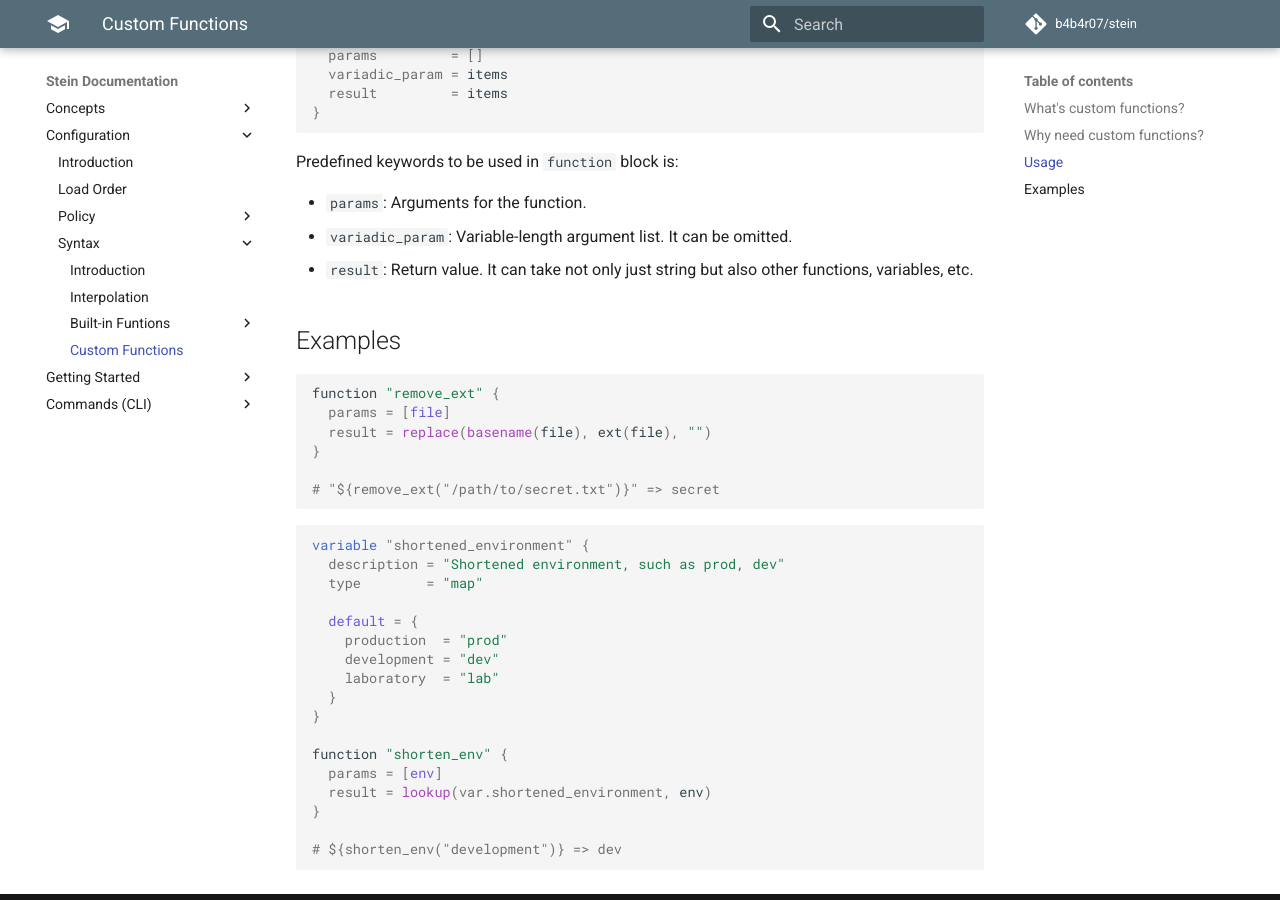
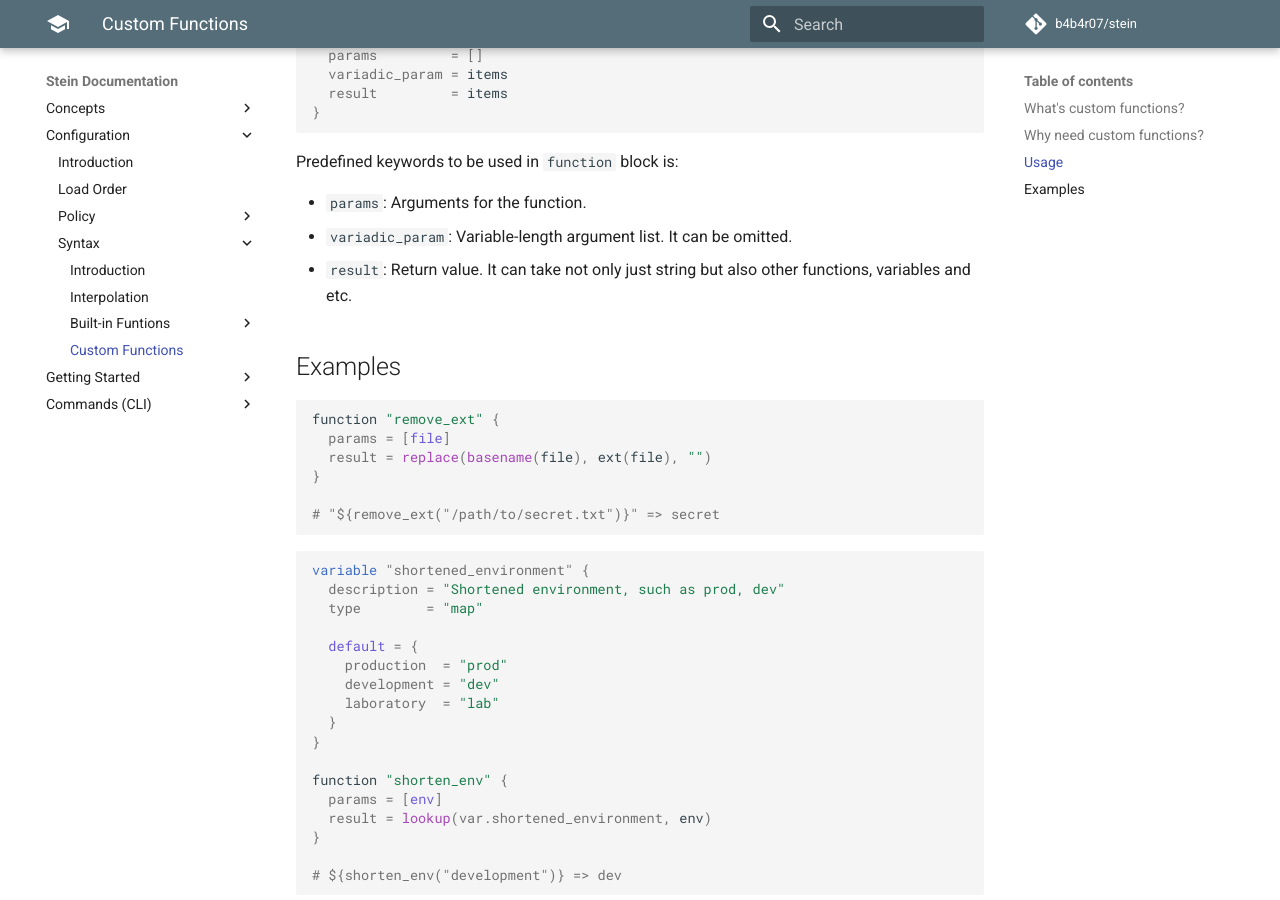
Before and after one commit to babarot/stein, an MkDocs documentation site: the page built from docs/configuration/syntax/custom-functions.md, in a window 1280 px wide and 900 px high, scrolled down 919 px. Built offline with MkDocs 1.6.1 and Material for MkDocs 9.7.7, drawn with Linux system fonts in a browser that asks for light colours; nearby versions of some CDN libraries; comment, search, counter and statistics services are not loaded.

```diff
--- a/docs/configuration/syntax/custom-functions.md
+++ b/docs/configuration/syntax/custom-functions.md
@@ -43,7 +43,7 @@ Predefined keywords to be used in `function` block is:
 
 - `params`: Arguments for the function.
 - `variadic_param`: Variable-length argument list. It can be omitted.
-- `result`: Return value. It can take not only just string but also other functions, variables, etc.
+- `result`: Return value. It can take not only just string but also other functions, variables and etc.
 
 ## Examples
 
```
